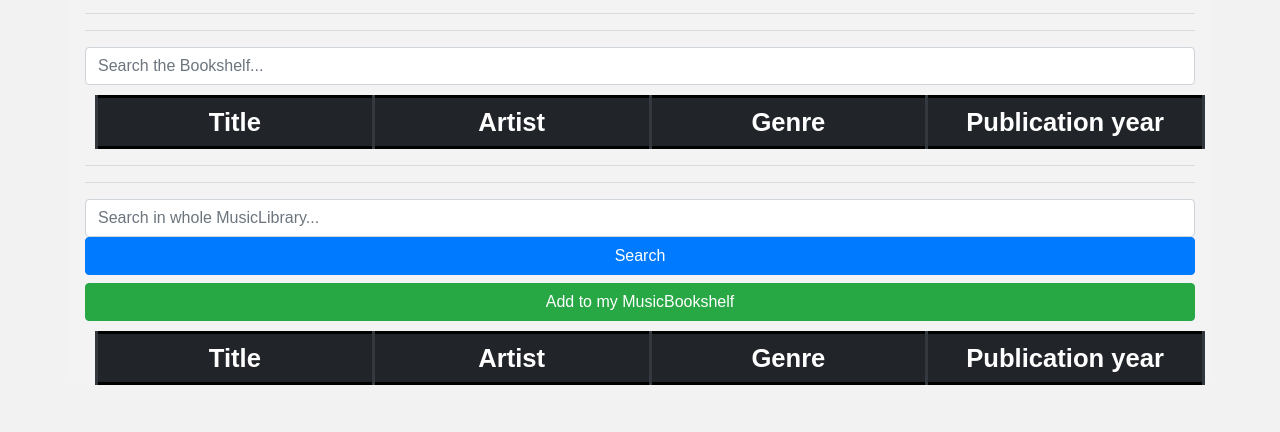
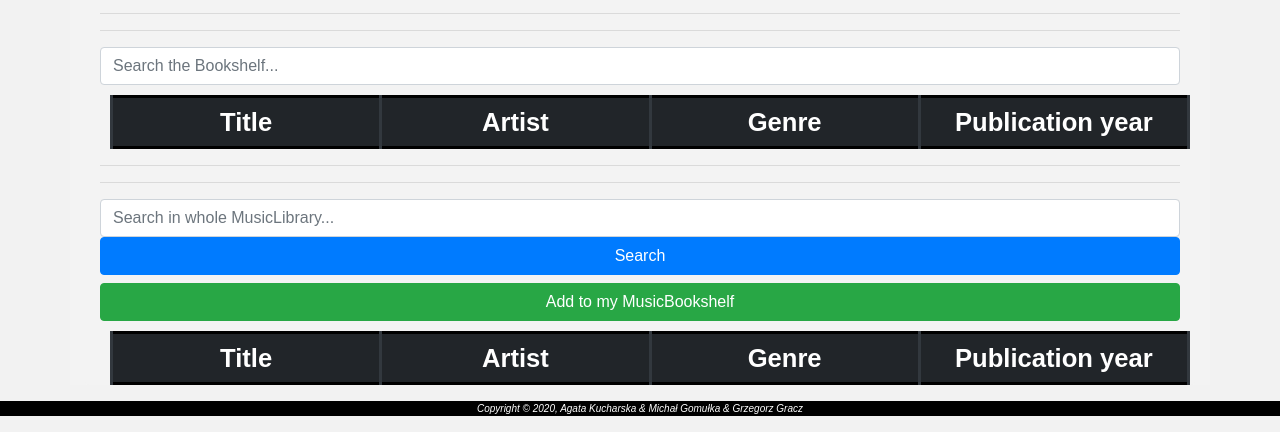
Before and after one commit to Agata-Kucharska/MusicLibrary, a plain HTML site: page myLibrary.html in a window 1280 px wide. Shown: the part 372-804 px from the top of the page. Drawn offline with nearby package versions, Linux system fonts and the light colour scheme; no server answers.

Commit message:
Adds to #25

```diff
--- a/myLibrary.html
+++ b/myLibrary.html
@@ -24,7 +24,7 @@
     <title>MyBookshelf</title>
 </head>
 <body>
-
+    <div class="container">
         <div class="jumbotron"></div>
         <div class="container rounded">
             <h1 class="display-4">My Music Bookshelf</h1>
@@ -67,6 +67,10 @@
                     </table>
                 </div>
         </div>
+	</div>
+	<footer>
+        <p>Copyright <span id="copy">&copy;</span> 2020, Agata Kucharska & Michał Gomułka & Grzegorz Gracz</p>
+    </footer>
 
     <script>
     // Your web app's Firebase configuration
--- a/style/myLibrary.css
+++ b/style/myLibrary.css
@@ -2,6 +2,16 @@ body
 {
     font-family: 'Montserrat', sans-serif;
     background: #f2f2f2;
+}
+
+footer{
+    background-color: black;
+    z-index: 99;
+    position: relative;
+    color: white;
+    text-align: center;
+    font-style: italic;
+    font-size: 10px;
 }
 
 h1
```
Also changed, not shown: login.html (+9 -0 lines). Lines whose indentation alone changed are shown as unchanged.
